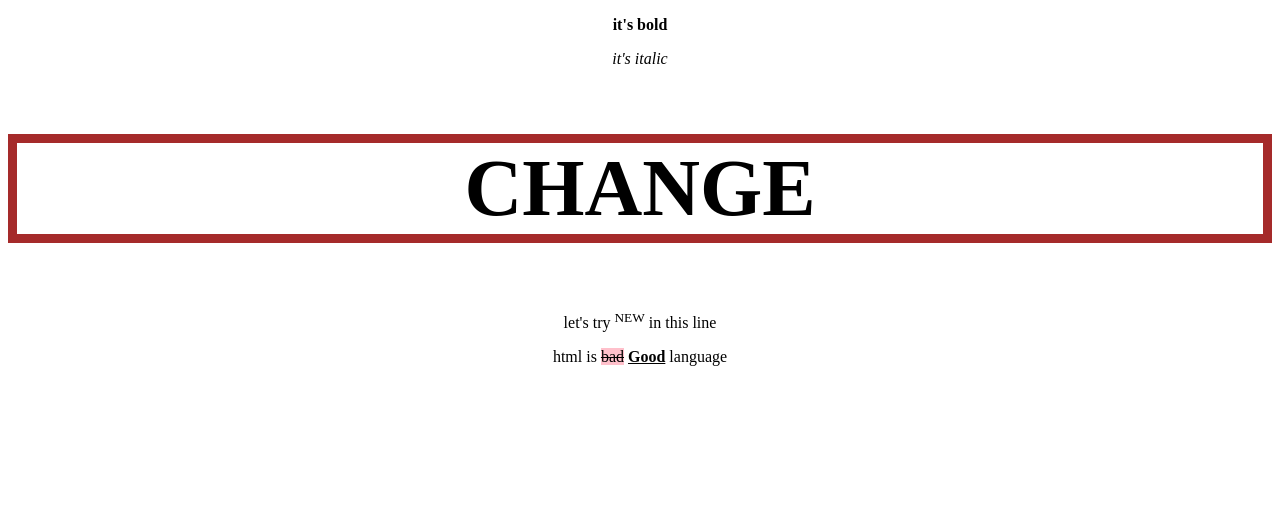
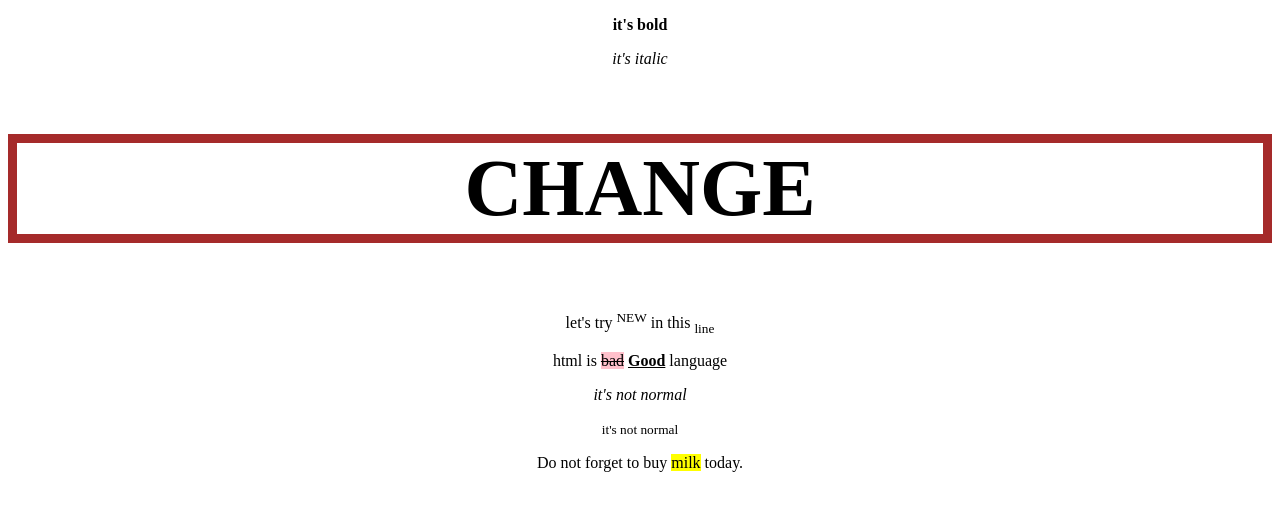
Before and after one commit to cloudwithbhawna/html, a plain HTML site: page formating.html in a window 1280 px wide. Drawn offline with Linux system fonts and the light colour scheme.

Commit message:
Update formating.html

```diff
--- a/formating.html
+++ b/formating.html
@@ -8,9 +8,11 @@
 <p style="text-align:center;"><b>it's bold</b></p>
 <p style="text-align:center;"><i>it's italic</i></p>
 <h2 style="border: 9px solid Brown; font-size:500%;text-align:center">CHANGE</h2>
-<p style="text-align:center;">let's try <sup>NEW</sup> in this line</p>
+<p style="text-align:center;">let's try <sup>NEW</sup> in this <sub>line</sub></p>
 <p style="text-align:center;">html is <del style="background-color:pink;">bad</del> <ins><b>Good</b></ins> language</p>
-
+<p style="text-align:center;"><em>it's not normal</em></p>
+<p style="text-align:center;"><small>it's not normal</small></p>
+<p style="text-align:center;">Do not forget to buy <mark>milk</mark> today.</p>
 </body>
 </main>
 </html>
```
